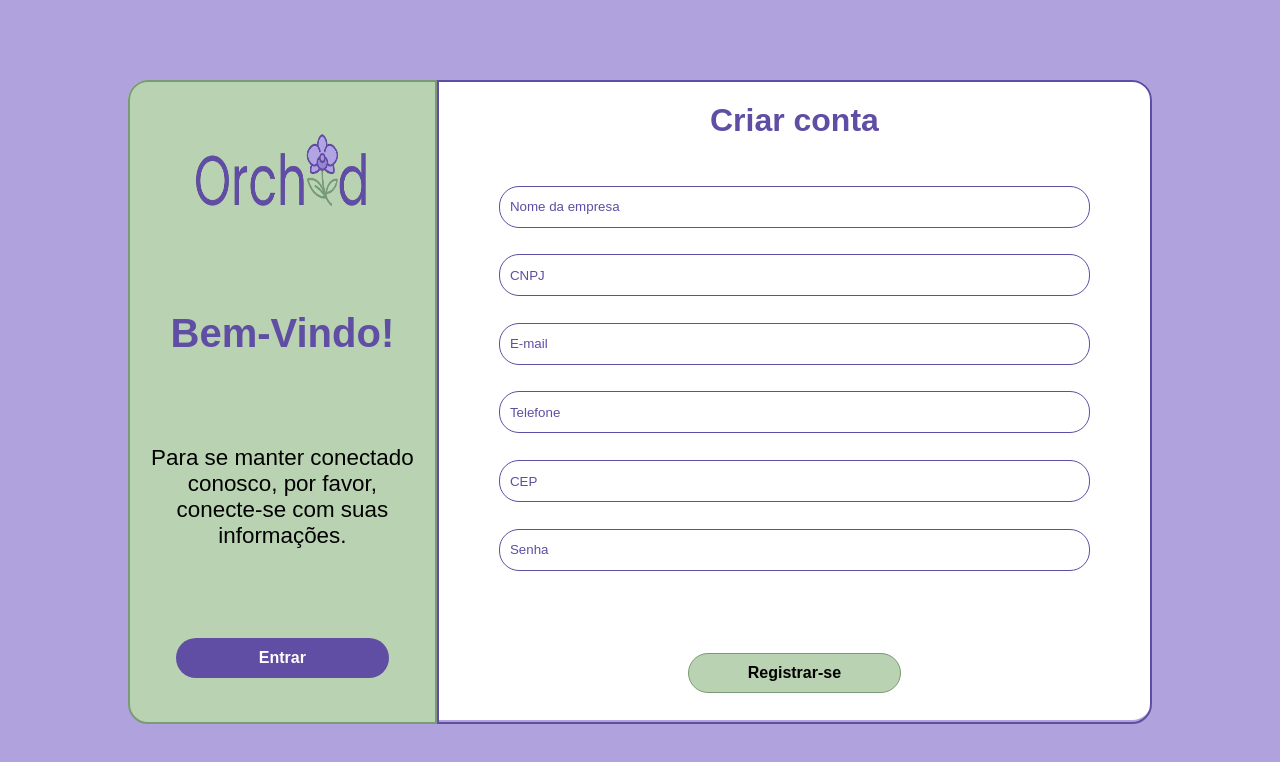
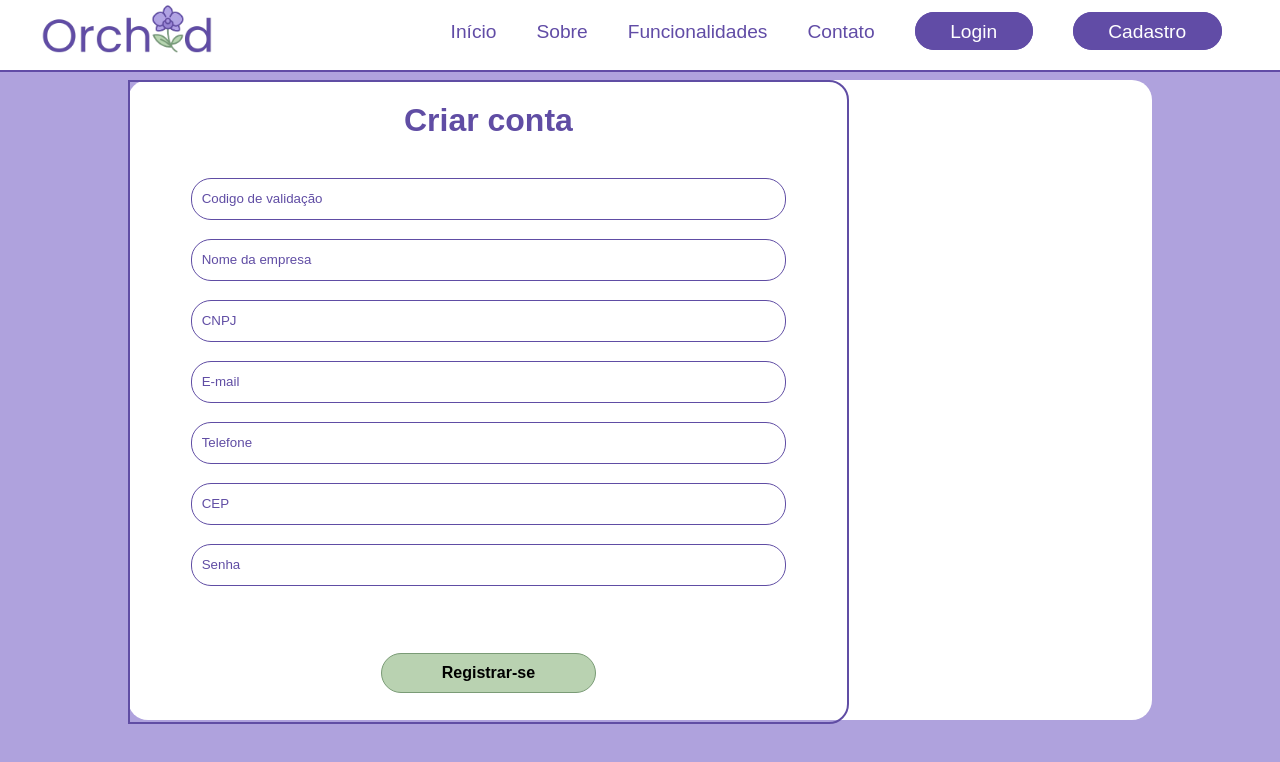
Before and after one commit to GRUPO-PI-06/Site-Institucional, a plain HTML site: page site Orchid/cadastro.html in a window 1280 px wide. Drawn offline with Linux system fonts and the light colour scheme.

Commit message:
Alterações tela de cadastro

```diff
--- a/site Orchid/cadastro.html
+++ b/site Orchid/cadastro.html
@@ -4,26 +4,33 @@
     <meta charset="UTF-8">
     <meta name="viewport" content="width=device-width, initial-scale=1.0">
     <link rel="stylesheet" href="assets/css/css_cadastro.css">
+    <link rel="stylesheet" href="assets/css/css_navbar.css">
     <title>Document</title>
 </head>
 <body>
+     <!--MENU-->
+     <div class="header">
+        <div class="container">
+            <img src="assets/imgs/logo sem fundo.png" alt="logo orchid">
+            <ul class="navbar">
+                <li><a href="index.html">Início</a></li>
+                <li><a href="sobre.html">Sobre</a></li>
+                <li><a href="funcionalidades.html">Funcionalidades</a></li>
+                <li> <a href="#secao1">Contato</a></li>
+                <li><a class="login" href="login.html">Login</a></li>
+                <li><a class="cadastro" href="cadastro.html">Cadastro</a></li>
+            </ul>
+        </div>
+    </div>
+
     <div class="containerCadastro">
         <div class="boxCadastro">
-            <div class="leftCard">
-                    <img src="assets/imgs/logo sem fundo.png" alt="Logo">
-                    <h1>Bem-Vindo!</h1>
-                    <span>
-                        Para se manter conectado conosco,
-                        por favor, conecte-se com suas informações.
-                    </span>
-                    <a href="login.html"><button>Entrar</button></a>
-            </div>
             <div class="rightCard">
-
                 <div class="tittleCadastro">
                     <h1>Criar conta</h1>
                 </div>
                 <form class="formulario">
+                    <input type="text" id="input_codigo" required placeholder="Codigo de validação">
                     <input type="text" id="input_nome" required placeholder="Nome da empresa" oninput="validarNome()">
                     <input type="text" id="input_CNPJ" required placeholder="CNPJ" maxlength="18" oninput="validarCNPJ()">
                     <input type="text" id="input_email" required placeholder="E-mail" oninput="validarEmail()">
```
